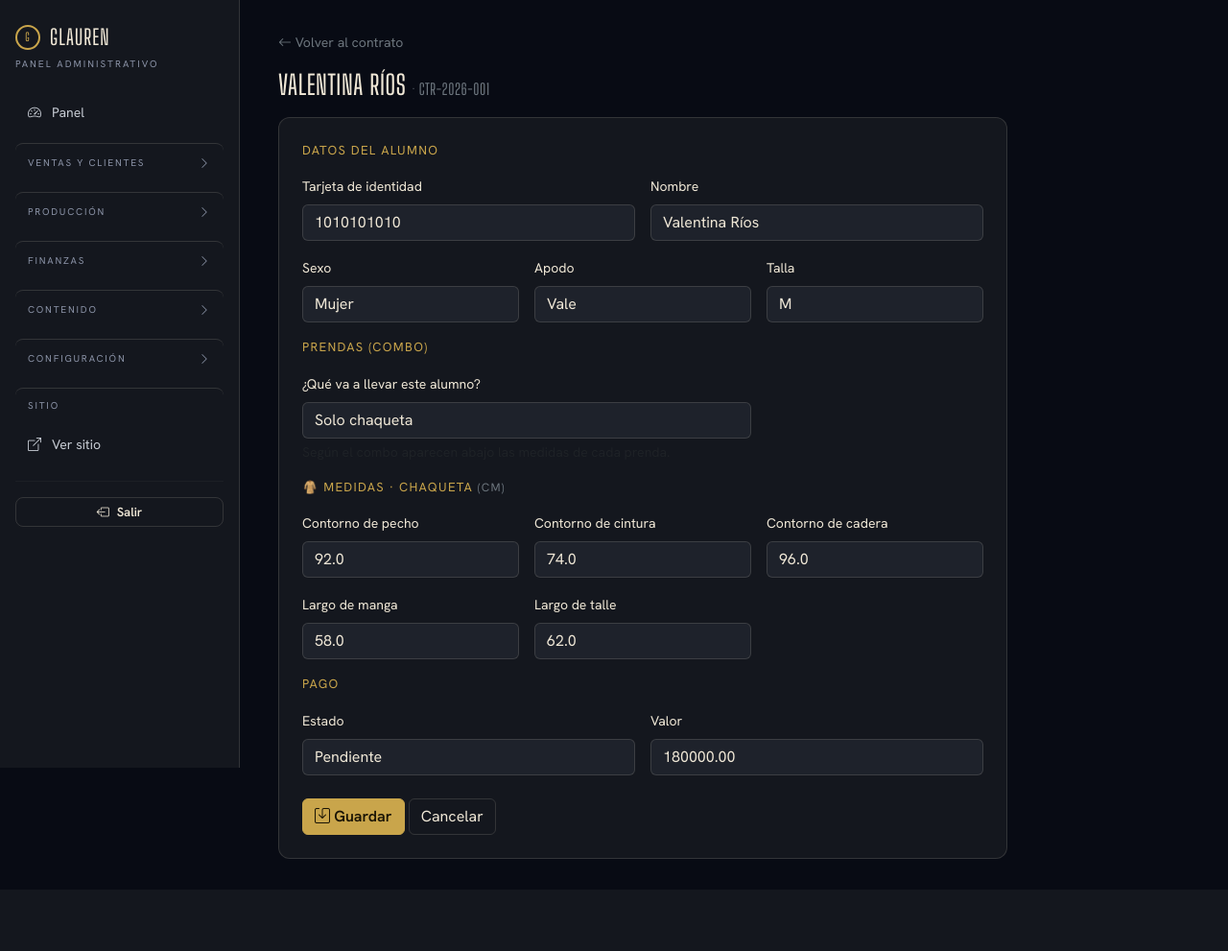
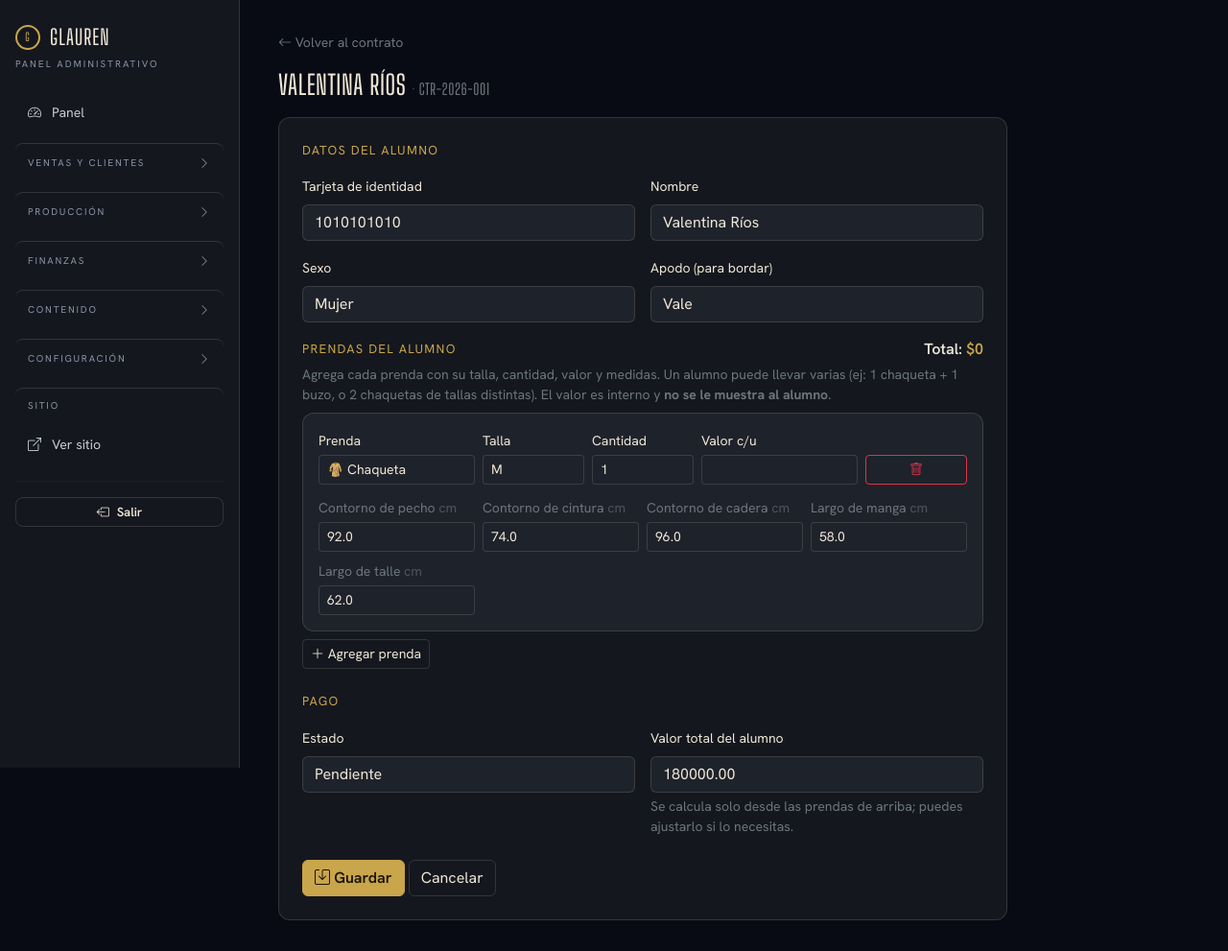
Before and after one commit to Gabo1123/glauren, a Laravel app: page /gtorres/contratos/1/alumnos/1 in a window 1280 px wide. Shown: the whole page at 96% size. Before the commit the page ends 895 px from the top, so only its background shows below. Run offline with Laravel 12, Linux system fonts and the light colour scheme; a user stored in the database is signed in; data comes from the database, SQL or seed files in the repository; tables that the repository leaves empty hold one stand-in row (values such as "Sample post").

Commit message:
Líneas de prendas por alumno (talla, cantidad, valor y medidas)
Cada alumno puede tener varias líneas: ej. Chaqueta M x1, Chaqueta L x1,
Buzo S x2 — cada una con su talla, cantidad, valor (interno, no visible
al alumno) y medidas individuales. Editor dinámico en la ficha del
alumno. Nuevo campo items (JSON). Se sincroniza la chaqueta a columnas
planas (hoja/export) y los materiales cuentan las unidades reales.

Co-Authored-By: Claude Opus 4.8 <noreply@anthropic.com>

```diff
--- a/app/Modules/Chaquetas/Http/Controllers/Admin/StudentController.php
+++ b/app/Modules/Chaquetas/Http/Controllers/Admin/StudentController.php
@@ -30,9 +30,92 @@ class StudentController extends Controller
     public function update(Request $request, Contract $contract, Student $student)
     {
         abort_unless($student->contract_id === $contract->id, 404);
-        $student->update($this->validated($request, $contract, $student->id));
+
+        $data = $this->validated($request, $contract, $student->id);
+        $items = $this->parseItems($request);
+
+        if ($items !== null) {
+            $data['items'] = $items;
+
+            // Sincroniza la primera línea de chaqueta a las columnas planas (hoja/export)
+            $chaq = collect($items)->firstWhere('garment', 'chaqueta');
+            $data['size']          = $chaq['size'] ?? null;
+            $data['chest']         = $chaq['m']['chest'] ?? null;
+            $data['waist']         = $chaq['m']['waist'] ?? null;
+            $data['hip']           = $chaq['m']['hip'] ?? null;
+            $data['sleeve_length'] = $chaq['m']['sleeve_length'] ?? null;
+            $data['talle_length']  = $chaq['m']['talle_length'] ?? null;
+
+            // Medidas de las prendas extra (buzo/polo/gorra) al JSON measurements
+            $meas = [];
+            foreach ($items as $it) {
+                if ($it['garment'] !== 'chaqueta') {
+                    $entry = (array) ($it['m'] ?? []);
+                    if (! empty($it['size'])) {
+                        $entry['size'] = $it['size'];
+                    }
+                    if ($entry) {
+                        $meas[$it['garment']] = $entry;
+                    }
+                }
+            }
+            $data['measurements'] = $meas ?: null;
+
+            // Ajusta el combo al conjunto de prendas (para la vista rápida)
+            $data['combo'] = $this->matchCombo($items) ?? $student->combo;
+        }
+
+        $student->update($data);
 
         return redirect()->route('admin.contracts.show', $contract)->with('ok', 'Alumno actualizado.');
+    }
+
+    /** Normaliza las líneas de prendas enviadas desde la ficha del alumno. */
+    private function parseItems(Request $request): ?array
+    {
+        $raw = $request->input('items', []);
+        if (! is_array($raw)) {
+            return null;
+        }
+        $num = fn ($v) => ($v === null || $v === '') ? null : (float) str_replace(',', '.', (string) $v);
+
+        $out = [];
+        foreach ($raw as $line) {
+            $g = $line['garment'] ?? null;
+            if (! array_key_exists($g, Student::GARMENTS)) {
+                continue;
+            }
+            $m = [];
+            foreach ((array) ($line['m'] ?? []) as $f => $v) {
+                $n = $num($v);
+                if ($n !== null) {
+                    $m[$f] = $n;
+                }
+            }
+            $out[] = [
+                'garment' => $g,
+                'size'    => trim((string) ($line['size'] ?? '')) ?: null,
+                'qty'     => max(1, (int) ($line['qty'] ?? 1)),
+                'price'   => (float) preg_replace('/[^\d.]/', '', (string) ($line['price'] ?? 0)),
+                'm'       => $m ?: null,
+            ];
+        }
+
+        return $out ?: null;
+    }
+
+    /** Busca un combo conocido que coincida con el conjunto de prendas. */
+    private function matchCombo(array $items): ?string
+    {
+        $set = collect($items)->pluck('garment')->unique()->sort()->values()->all();
+        foreach (Student::COMBOS as $key => $c) {
+            $g = collect($c['garments'])->unique()->sort()->values()->all();
+            if ($g === $set) {
+                return $key;
+            }
+        }
+
+        return null;
     }
 
     public function destroy(Contract $contract, Student $student)
--- a/app/Modules/Chaquetas/Models/Student.php
+++ b/app/Modules/Chaquetas/Models/Student.php
@@ -85,6 +85,58 @@ class Student extends Model
         return data_get($this->measurements, "$garment.$field");
     }
 
+    /**
+     * Líneas de prendas del alumno. Si no tiene 'items', las siembra desde
+     * el combo (una por prenda) usando las medidas ya guardadas.
+     */
+    public function lines(): array
+    {
+        if (is_array($this->items) && count($this->items)) {
+            return $this->items;
+        }
+
+        $lines = [];
+        foreach ($this->garments() as $g) {
+            if ($g === 'chaqueta') {
+                $lines[] = [
+                    'garment' => 'chaqueta',
+                    'size'    => $this->size,
+                    'qty'     => 1,
+                    'm'       => array_filter([
+                        'chest'         => $this->chest,
+                        'waist'         => $this->waist,
+                        'hip'           => $this->hip,
+                        'sleeve_length' => $this->sleeve_length,
+                        'talle_length'  => $this->talle_length,
+                    ], fn ($v) => $v !== null),
+                ];
+            } else {
+                $lines[] = [
+                    'garment' => $g,
+                    'size'    => data_get($this->measurements, "$g.size"),
+                    'qty'     => 1,
+                    'm'       => (array) data_get($this->measurements, $g, []),
+                ];
+            }
+        }
+
+        return $lines;
+    }
+
+    /** Total de unidades por prenda (suma cantidades de las líneas). */
+    public function garmentUnits(): array
+    {
+        $out = ['chaqueta' => 0, 'buzo' => 0, 'polo' => 0, 'gorra' => 0];
+        foreach ($this->lines() as $line) {
+            $g = $line['garment'] ?? null;
+            if (isset($out[$g])) {
+                $out[$g] += max(1, (int) ($line['qty'] ?? 1));
+            }
+        }
+
+        return array_filter($out, fn ($n) => $n > 0);
+    }
+
     public function posts(): HasMany
     {
         return $this->hasMany(StudentPost::class);
@@ -97,7 +149,7 @@ class Student extends Model
 
     protected $fillable = [
         'contract_id', 'document', 'phone', 'pin', 'photo', 'bio', 'notified_stage', 'notify_optin', 'name', 'gender', 'nickname',
-        'size', 'combo', 'measurements', 'talle_length', 'sleeve_length', 'chest', 'waist', 'hip',
+        'size', 'combo', 'measurements', 'items', 'talle_length', 'sleeve_length', 'chest', 'waist', 'hip',
         'payment_status', 'amount', 'rapyd_checkout_id', 'paid_at',
         'payment_method', 'payment_proof', 'payment_declared_at',
     ];
@@ -112,6 +164,7 @@ class Student extends Model
             'hip'           => 'decimal:1',
             'amount'        => 'decimal:2',
             'measurements'  => 'array',
+            'items'         => 'array',
             'paid_at'       => 'datetime',
             'payment_declared_at' => 'datetime',
         ];
--- a/resources/views/admin/contracts/show.blade.php
+++ b/resources/views/admin/contracts/show.blade.php
@@ -184,8 +184,8 @@
     // Cuenta prendas según el combo de cada alumno
     $garmentCounts = ['chaqueta' => 0, 'buzo' => 0, 'polo' => 0, 'gorra' => 0];
     foreach ($contract->students as $st) {
-        foreach ($st->garments() as $g) {
-            if (isset($garmentCounts[$g])) $garmentCounts[$g]++;
+        foreach ($st->garmentUnits() as $g => $qty) {
+            if (isset($garmentCounts[$g])) $garmentCounts[$g] += $qty;
         }
     }
     $usedGarments = array_filter($garmentCounts, fn ($n) => $n > 0);
--- a/resources/views/admin/contracts/student.blade.php
+++ b/resources/views/admin/contracts/student.blade.php
@@ -13,52 +13,23 @@
         <div class="row g-3 mb-2">
             <div class="col-md-6"><label class="form-label small">Tarjeta de identidad</label><input type="text" name="document" class="form-control" value="{{ old('document', $student->document) }}" required></div>
             <div class="col-md-6"><label class="form-label small">Nombre</label><input type="text" name="name" class="form-control" value="{{ old('name', $student->name) }}" required></div>
-            <div class="col-md-4"><label class="form-label small">Sexo</label><select name="gender" class="form-select"><option value="">—</option><option value="hombre" {{ $student->gender=='hombre'?'selected':'' }}>Hombre</option><option value="mujer" {{ $student->gender=='mujer'?'selected':'' }}>Mujer</option></select></div>
-            <div class="col-md-4"><label class="form-label small">Apodo</label><input type="text" name="nickname" class="form-control" value="{{ old('nickname', $student->nickname) }}"></div>
-            <div class="col-md-4"><label class="form-label small">Talla</label><input type="text" name="size" class="form-control" value="{{ old('size', $student->size) }}"></div>
+            <div class="col-md-6"><label class="form-label small">Sexo</label><select name="gender" class="form-select"><option value="">—</option><option value="hombre" {{ $student->gender=='hombre'?'selected':'' }}>Hombre</option><option value="mujer" {{ $student->gender=='mujer'?'selected':'' }}>Mujer</option></select></div>
+            <div class="col-md-6"><label class="form-label small">Apodo (para bordar)</label><input type="text" name="nickname" class="form-control" value="{{ old('nickname', $student->nickname) }}"></div>
         </div>
 
-        {{-- Combo de prendas: al cambiarlo aparecen las medidas de cada prenda --}}
-        <div class="g-card__title mt-3" style="color:var(--g-gold)">Prendas (combo)</div>
-        <div class="row g-3 mb-1">
-            <div class="col-md-8">
-                <label class="form-label small">¿Qué va a llevar este alumno?</label>
-                <select name="combo" id="comboSel" class="form-select">
-                    @foreach(\App\Modules\Chaquetas\Models\Student::COMBOS as $key => $c)
-                        <option value="{{ $key }}" {{ ($student->combo ?: 'chaqueta') === $key ? 'selected' : '' }}>{{ $c['label'] }}</option>
-                    @endforeach
-                </select>
-                <div class="form-text">Según el combo aparecen abajo las medidas de cada prenda.</div>
-            </div>
+        {{-- Líneas de prendas: cada una con su talla, cantidad, valor y medidas --}}
+        <div class="d-flex justify-content-between align-items-center mt-3 mb-1">
+            <div class="g-card__title mb-0" style="color:var(--g-gold)">Prendas del alumno</div>
+            <div class="fw-semibold">Total: <span id="stuTotal" style="color:var(--g-gold)">$0</span></div>
         </div>
-
-        @php $garments = \App\Modules\Chaquetas\Models\Student::GARMENTS; @endphp
-        @foreach($garments as $gkey => $g)
-            @php $base = ! empty($g['base']); @endphp
-            <div class="garment-block" data-garment="{{ $gkey }}" style="display:none">
-                <div class="g-card__title mt-3" style="color:var(--g-gold)">{{ $g['icon'] }} Medidas · {{ $g['label'] }} <span class="text-secondary" style="font-size:12px;font-weight:400">(cm)</span></div>
-                <div class="row g-3 mb-2">
-                    @foreach($g['fields'] as $field => $label)
-                        @php
-                            if ($base) {
-                                $name = $field; $val = old($field, $student->$field);
-                            } else {
-                                $name = "measurements[$gkey][$field]"; $val = old("measurements.$gkey.$field", $student->measure($gkey, $field));
-                            }
-                        @endphp
-                        <div class="col-md-4">
-                            <label class="form-label small">{{ $label }}</label>
-                            <input type="number" step="0.1" name="{{ $name }}" class="form-control" value="{{ $val }}">
-                        </div>
-                    @endforeach
-                </div>
-            </div>
-        @endforeach
+        <p class="small text-secondary mb-2">Agrega cada prenda con su talla, cantidad, valor y medidas. Un alumno puede llevar varias (ej: 1 chaqueta + 1 buzo, o 2 chaquetas de tallas distintas). El valor es interno y <b>no se le muestra al alumno</b>.</p>
+        <div id="itemsBox"></div>
+        <button type="button" id="addItem" class="btn btn-outline-light btn-sm mb-2"><i class="bi bi-plus-lg"></i> Agregar prenda</button>
 
         <div class="g-card__title mt-3" style="color:var(--g-gold)">Pago</div>
         <div class="row g-3">
             <div class="col-md-6"><label class="form-label small">Estado</label><select name="payment_status" class="form-select"><option value="pendiente" {{ $student->payment_status=='pendiente'?'selected':'' }}>Pendiente</option><option value="pagado" {{ $student->payment_status=='pagado'?'selected':'' }}>Pagado</option></select></div>
-            <div class="col-md-6"><label class="form-label small">Valor</label><input type="number" step="0.01" name="amount" class="form-control" value="{{ old('amount', $student->amount) }}"></div>
+            <div class="col-md-6"><label class="form-label small">Valor total del alumno</label><input type="number" step="0.01" name="amount" class="form-control" value="{{ old('amount', $student->amount) }}"><div class="small text-secondary mt-1">Se calcula solo desde las prendas de arriba; puedes ajustarlo si lo necesitas.</div></div>
         </div>
 
         <div class="mt-4"><button class="btn btn-primary"><i class="bi bi-save"></i> Guardar</button> <a href="{{ route('admin.contracts.show', $contract) }}" class="btn btn-outline-light">Cancelar</a></div>
@@ -67,17 +38,74 @@
 
 <script>
 (function(){
-    var combos = @json(collect(\App\Modules\Chaquetas\Models\Student::COMBOS)->map(fn($c) => $c['garments']));
-    var sel = document.getElementById('comboSel');
-    var blocks = document.querySelectorAll('.garment-block');
-    function refresh(){
-        var active = combos[sel.value] || ['chaqueta'];
-        blocks.forEach(function(b){
-            b.style.display = active.indexOf(b.getAttribute('data-garment')) !== -1 ? '' : 'none';
+    var GARMENTS = @json(collect(\App\Modules\Chaquetas\Models\Student::GARMENTS)->map(fn($g) => ['label'=>$g['label'],'icon'=>$g['icon'],'fields'=>$g['fields']]));
+    var LINES = @json($student->lines());
+    var box = document.getElementById('itemsBox');
+    var totalEl = document.getElementById('stuTotal');
+    var idx = 0;
+
+    function esc(s){ return String(s==null?'':s).replace(/"/g,'&quot;').replace(/</g,'&lt;'); }
+    function fmtCOP(n){ return '$'+Math.round(n||0).toLocaleString('es-CO'); }
+
+    function garmentOptions(sel){
+        var h='';
+        for(var k in GARMENTS){ h+='<option value="'+k+'"'+(k===sel?' selected':'')+'>'+GARMENTS[k].icon+' '+GARMENTS[k].label+'</option>'; }
+        return h;
+    }
+    function measuresHtml(i, garment, m){
+        m = m || {};
+        var g = GARMENTS[garment] || GARMENTS['chaqueta'], h='';
+        for(var f in g.fields){
+            h+='<div class="col-6 col-md-3"><label class="form-label small text-secondary mb-1">'+g.fields[f]+' <span style="opacity:.6">cm</span></label>'
+             +'<input type="number" step="0.1" name="items['+i+'][m]['+f+']" class="form-control form-control-sm" value="'+esc(m[f])+'"></div>';
+        }
+        return h;
+    }
+    function lineHtml(i, line){
+        var g = line.garment || 'chaqueta';
+        return '<div class="card p-3 mb-2 item-line" data-i="'+i+'" style="background:var(--g-surface-2)">'
+          + '<div class="row g-2 align-items-end">'
+          +   '<div class="col-6 col-md-3"><label class="form-label small mb-1">Prenda</label><select name="items['+i+'][garment]" class="form-select form-select-sm il-garment">'+garmentOptions(g)+'</select></div>'
+          +   '<div class="col-6 col-md-2"><label class="form-label small mb-1">Talla</label><input name="items['+i+'][size]" class="form-control form-control-sm" value="'+esc(line.size)+'" placeholder="M"></div>'
+          +   '<div class="col-6 col-md-2"><label class="form-label small mb-1">Cantidad</label><input type="number" min="1" name="items['+i+'][qty]" class="form-control form-control-sm il-qty" value="'+(parseInt(line.qty,10)||1)+'"></div>'
+          +   '<div class="col-6 col-md-3"><label class="form-label small mb-1">Valor c/u</label><input type="number" min="0" step="1" name="items['+i+'][price]" class="form-control form-control-sm il-price" value="'+esc(line.price)+'" placeholder="0"></div>'
+          +   '<div class="col-12 col-md-2 text-end"><button type="button" class="btn btn-sm btn-outline-danger il-del w-100"><i class="bi bi-trash"></i></button></div>'
+          + '</div>'
+          + '<div class="row g-2 mt-1 il-measures">'+measuresHtml(i, g, line.m)+'</div>'
+          + '</div>';
+    }
+    var amountEl = document.querySelector('[name="amount"]');
+    function recalc(){
+        var t=0;
+        box.querySelectorAll('.item-line').forEach(function(l){
+            var q=parseFloat(l.querySelector('.il-qty').value)||0, p=parseFloat(l.querySelector('.il-price').value)||0;
+            t+=q*p;
         });
+        totalEl.textContent=fmtCOP(t);
+        if(amountEl && t>0) amountEl.value=Math.round(t);
     }
-    sel.addEventListener('change', refresh);
-    refresh();
+    function addLine(line){
+        var i=idx++;
+        box.insertAdjacentHTML('beforeend', lineHtml(i, line||{garment:'chaqueta',qty:1}));
+        recalc();
+    }
+
+    // Render inicial
+    (LINES && LINES.length ? LINES : [{garment:'chaqueta',qty:1}]).forEach(function(l){ addLine(l); });
+
+    document.getElementById('addItem').addEventListener('click', function(){ addLine({garment:'chaqueta',qty:1}); });
+    box.addEventListener('input', recalc);
+    box.addEventListener('change', function(e){
+        if(e.target.classList.contains('il-garment')){
+            var line=e.target.closest('.item-line'), i=line.getAttribute('data-i');
+            line.querySelector('.il-measures').innerHTML=measuresHtml(i, e.target.value, {});
+            recalc();
+        }
+    });
+    box.addEventListener('click', function(e){
+        var del=e.target.closest('.il-del');
+        if(del){ var lines=box.querySelectorAll('.item-line'); if(lines.length>1){ del.closest('.item-line').remove(); recalc(); } }
+    });
 })();
 </script>
 @endsection
```
Also changed, not shown: database/migrations/2026_08_26_000003_add_items_to_students.php (added).
